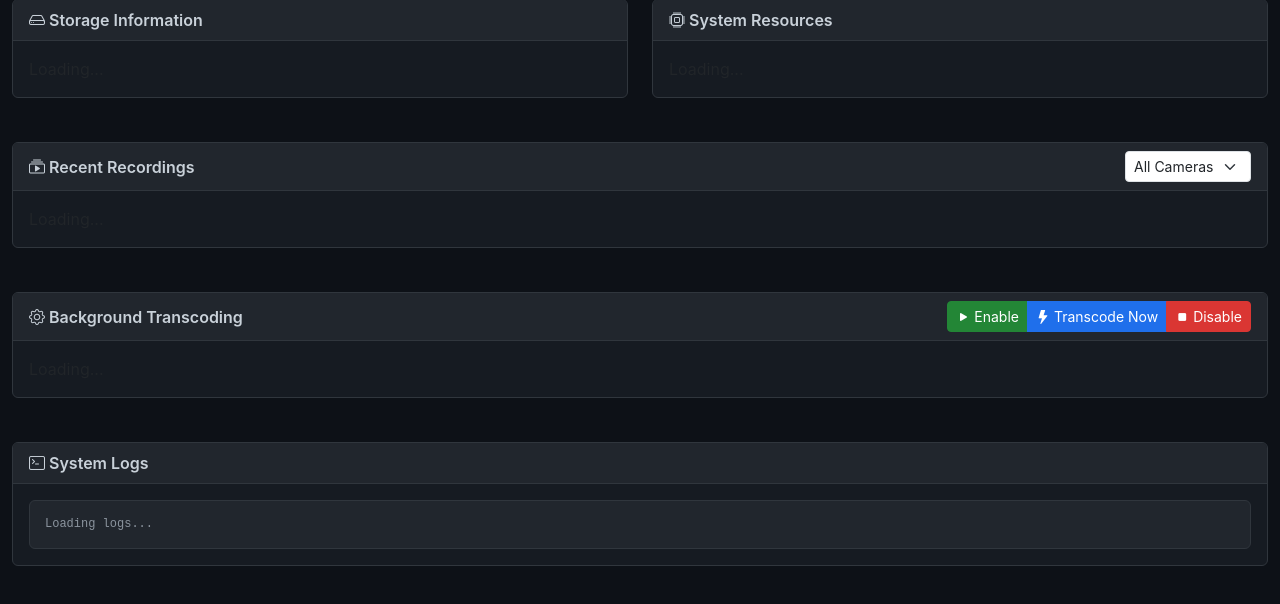
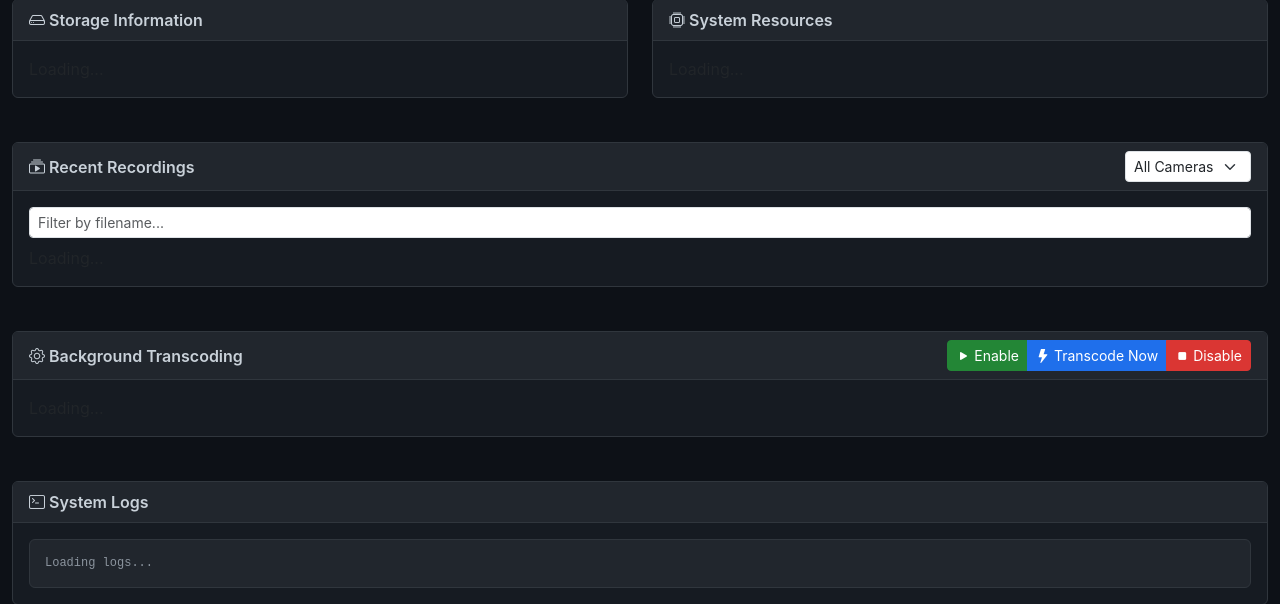
Before and after one commit to mul-cps/n100-videorecorder, a Python web app: template src/camera_recorder/templates/dashboard.html in a window 1280 px wide. Shown: the part 381-985 px from the top of the page. Before the commit the page ends 947 px from the top, so only its background shows below. Run offline with Jinja, Linux system fonts and the light colour scheme; the template is opened without the code that fills it, so the values that code supplies are empty.

Commit message:
fix: Add recording filter input and enhance recordings list display

```diff
--- a/src/camera_recorder/templates/dashboard.html
+++ b/src/camera_recorder/templates/dashboard.html
@@ -451,7 +451,10 @@
                         </div>
                     </div>
                     <div class="card-body">
-                        <div id="recordingsList">Loading...</div>
+                        <div class="mb-2">
+                            <input type="text" class="form-control form-control-sm" id="recordingFilter" placeholder="Filter by filename..." oninput="filterRecordings()">
+                        </div>
+                        <div id="recordingsList" style="max-height: 400px; overflow-y: auto;">Loading...</div>
                     </div>
                 </div>
             </div>
@@ -752,7 +755,7 @@
 
         function loadRecordings() {
             const camera = document.getElementById('cameraFilter').value;
-            fetch(`/api/recordings?camera=${camera}&limit=50`)
+            fetch(`/api/recordings?camera=${camera}&limit=20`)
                 .then(r => r.json())
                 .then(data => {
                     const list = document.getElementById('recordingsList');
@@ -762,7 +765,7 @@
                         return;
                     }
 
-                    let html = '<div class="table-responsive"><table class="table table-hover table-striped">';
+                    let html = '<div class="table-responsive"><table class="table table-hover table-striped" id="recordingsTable">';
                     html += `
                         <thead>
                             <tr>
@@ -778,9 +781,9 @@
 
                     data.recordings.forEach(rec => {
                         html += `
-                            <tr>
+                            <tr class="recording-row">
                                 <td><span class="badge bg-secondary">${rec.camera}</span></td>
-                                <td><code>${rec.filename}</code></td>
+                                <td class="recording-filename"><code>${rec.filename}</code></td>
                                 <td>${rec.size_mb} MB</td>
                                 <td>${rec.created_formatted}</td>
                                 <td>
@@ -799,8 +802,18 @@
 
                     html += '</tbody></table></div>';
                     list.innerHTML = html;
+                    filterRecordings();
                 })
                 .catch(err => console.error('Error loading recordings:', err));
+
+        function filterRecordings() {
+            const filter = document.getElementById('recordingFilter').value.toLowerCase();
+            const rows = document.querySelectorAll('#recordingsTable .recording-row');
+            rows.forEach(row => {
+                const filename = row.querySelector('.recording-filename').textContent.toLowerCase();
+                row.style.display = filename.includes(filter) ? '' : 'none';
+            });
+        }
         }
 
         function loadTranscodingStatus() {
```
